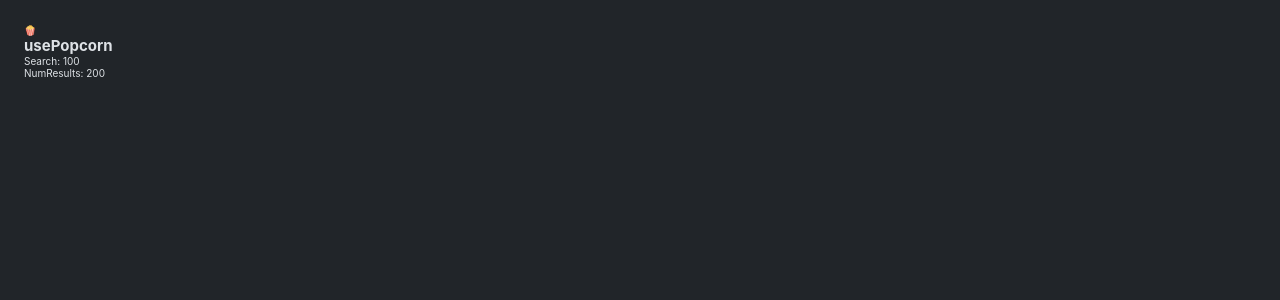
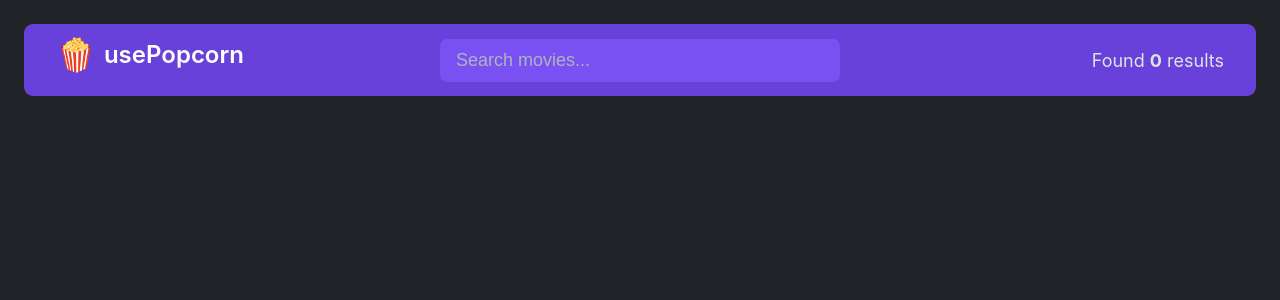
Before and after one commit to Eten-Ekata/usePopcorn-App, a React (Vite) app: page / in a window 1280 px wide. Shown: the top 300 px of the page. Built offline with nearby package versions, Linux system fonts and the light colour scheme.

Commit message:
navbar complete

```diff
--- a/src/components/NumResults.jsx
+++ b/src/components/NumResults.jsx
@@ -4,7 +4,9 @@ import PopContext from '../context/PopContext'
 const NumResults = () => {
   const{movies, setMovies} = useContext(PopContext)
   return (
-    <div>NumResults: {movies}</div>
+    <p className="num-results">
+    Found <strong>{movies.length}</strong> results
+  </p>
   )
 }
 
--- a/src/components/Search.jsx
+++ b/src/components/Search.jsx
@@ -1,10 +1,24 @@
-import React, {useContext} from 'react'
+import React, {useContext, useRef} from 'react'
 import PopContext from '../context/PopContext'
 
 const Search = () => {
   const{query, setQuery} = useContext(PopContext)
+  // const inputEl = useRef(null);
+
+  // useKey("Enter", function () {
+  //   if (document.activeElement === inputEl.current) return;
+  //   inputEl.current.focus();
+  //   setQuery("");
+  // });
   return (
-    <div>Search: {query}</div>
+    <input
+    className="search"
+    type="text"
+    placeholder="Search movies..."
+    value={query}
+    onChange={(e) => setQuery(e.target.value)}
+    //ref={inputEl}
+  />
   )
 }
 
--- a/src/context/PopContext.jsx
+++ b/src/context/PopContext.jsx
@@ -2,8 +2,8 @@ import { createContext, useState } from "react";
 const PopContext = createContext()
 
 export const PopProvider = ({ children }) => {
-    const [query, setQuery] = useState(100);
-    const [movies, setMovies] = useState(200);
+    const [query, setQuery] = useState("");
+    const [movies, setMovies] = useState([]);
 
     return (
       <PopContext.Provider
--- a/src/index.css
+++ b/src/index.css
@@ -28,3 +28,59 @@ body {
   background-color: var(--color-background-900);
   padding: 2.4rem;
 }
+
+/* ******* */
+
+.nav-bar {
+  display: grid;
+  grid-template-columns: 1fr 1fr 1fr;
+  align-items: center;
+  height: 7.2rem;
+  padding: 0 3.2rem;
+  background-color: var(--color-primary);
+  border-radius: 0.9rem;
+}
+
+.logo {
+  display: flex;
+  align-items: center;
+  gap: 0.8rem;
+  margin-bottom: 1.1rem;
+}
+
+.logo span {
+  font-size: 3.2rem;
+}
+
+.logo h1 {
+  font-size: 2.4rem;
+  font-weight: 600;
+  color: #fff;
+}
+
+.search {
+  justify-self: center;
+  border: none;
+  padding: 1.1rem 1.6rem;
+  font-size: 1.8rem;
+  border-radius: 0.7rem;
+  width: 40rem;
+  transition: all 0.3s;
+  color: var(--color-text);
+  background-color: var(--color-primary-light);
+}
+
+.search::placeholder {
+  color: var(--color-text-dark);
+}
+
+.search:focus {
+  outline: none;
+  box-shadow: 0 2.4rem 2.4rem rgba(0, 0, 0, 0.1);
+  transform: translateY(-2px);
+}
+
+.num-results {
+  justify-self: end;
+  font-size: 1.8rem;
+}
```
